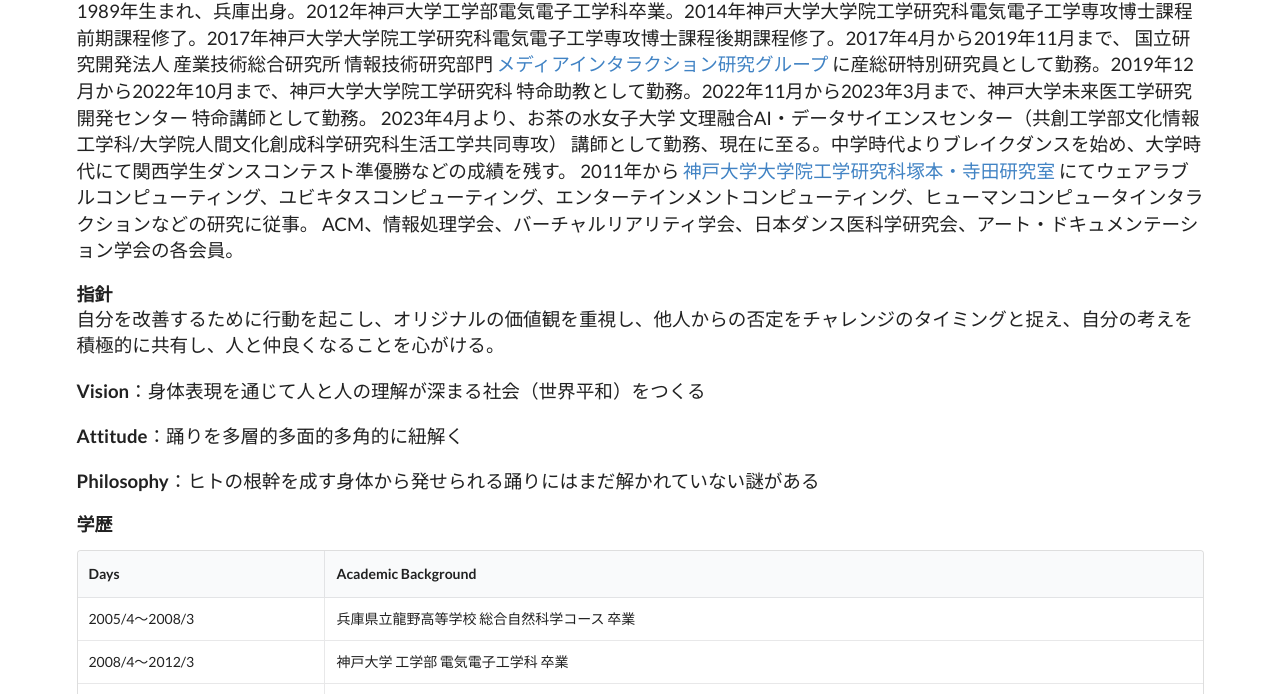
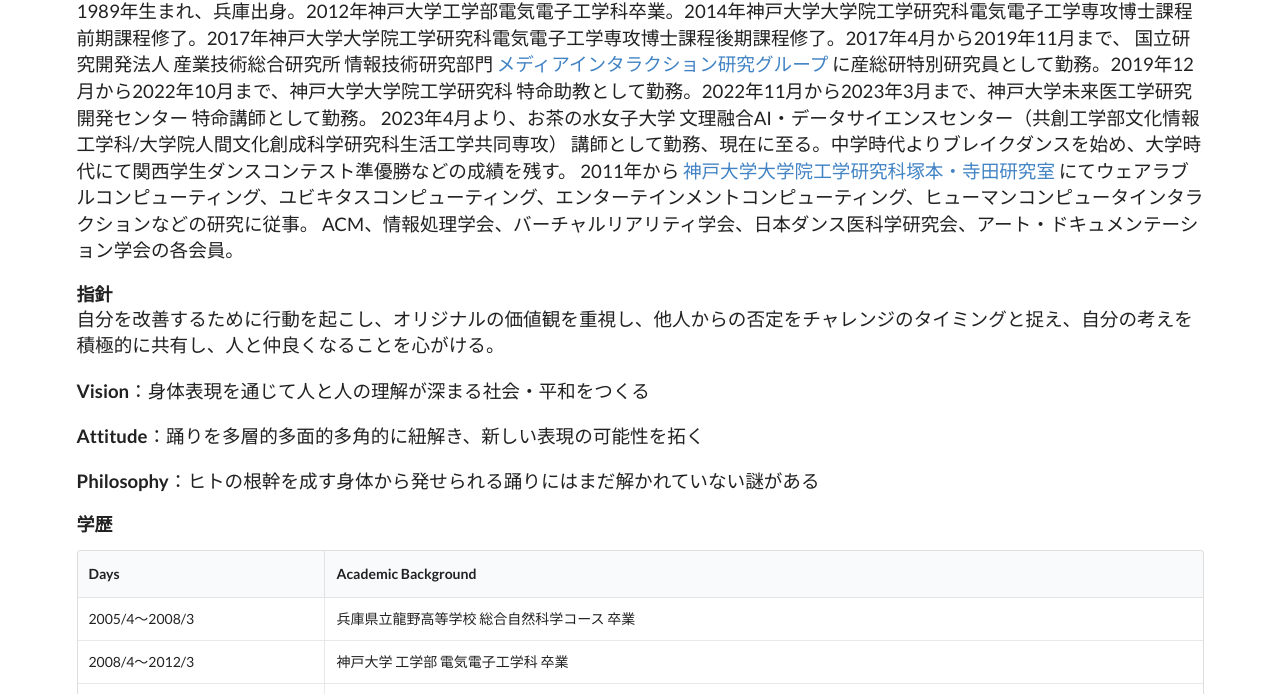
Before and after one commit to shuhei2306/shuhei2306.github.io, a website: page about-j.html in a window 1280 px wide. Shown: the part 406-1100 px from the top of the page. Drawn offline with nearby package versions, Linux system fonts and the light colour scheme.

Commit message:
Update about-j.html

```diff
--- a/about-j.html
+++ b/about-j.html
@@ -299,8 +299,8 @@
                     <b class="ui header">指針</b>
                     <p> 自分を改善するために行動を起こし、オリジナルの価値観を重視し、他人からの否定をチャレンジのタイミングと捉え、自分の考えを積極的に共有し、人と仲良くなることを心がける。
                     </p>
-                    <p> <b>Vision</b>：身体表現を通じて人と人の理解が深まる社会（世界平和）をつくる</p>
-<p> <b>Attitude</b>：踊りを多層的多面的多角的に紐解く</p>
+                    <p> <b>Vision</b>：身体表現を通じて人と人の理解が深まる社会・平和をつくる</p>
+<p> <b>Attitude</b>：踊りを多層的多面的多角的に紐解き、新しい表現の可能性を拓く</p>
 <p> <b>Philosophy</b>：ヒトの根幹を成す身体から発せられる踊りにはまだ解かれていない謎がある</p>
                     <b class="ui header">学歴</b>
                     <table class="ui celled table">
```
